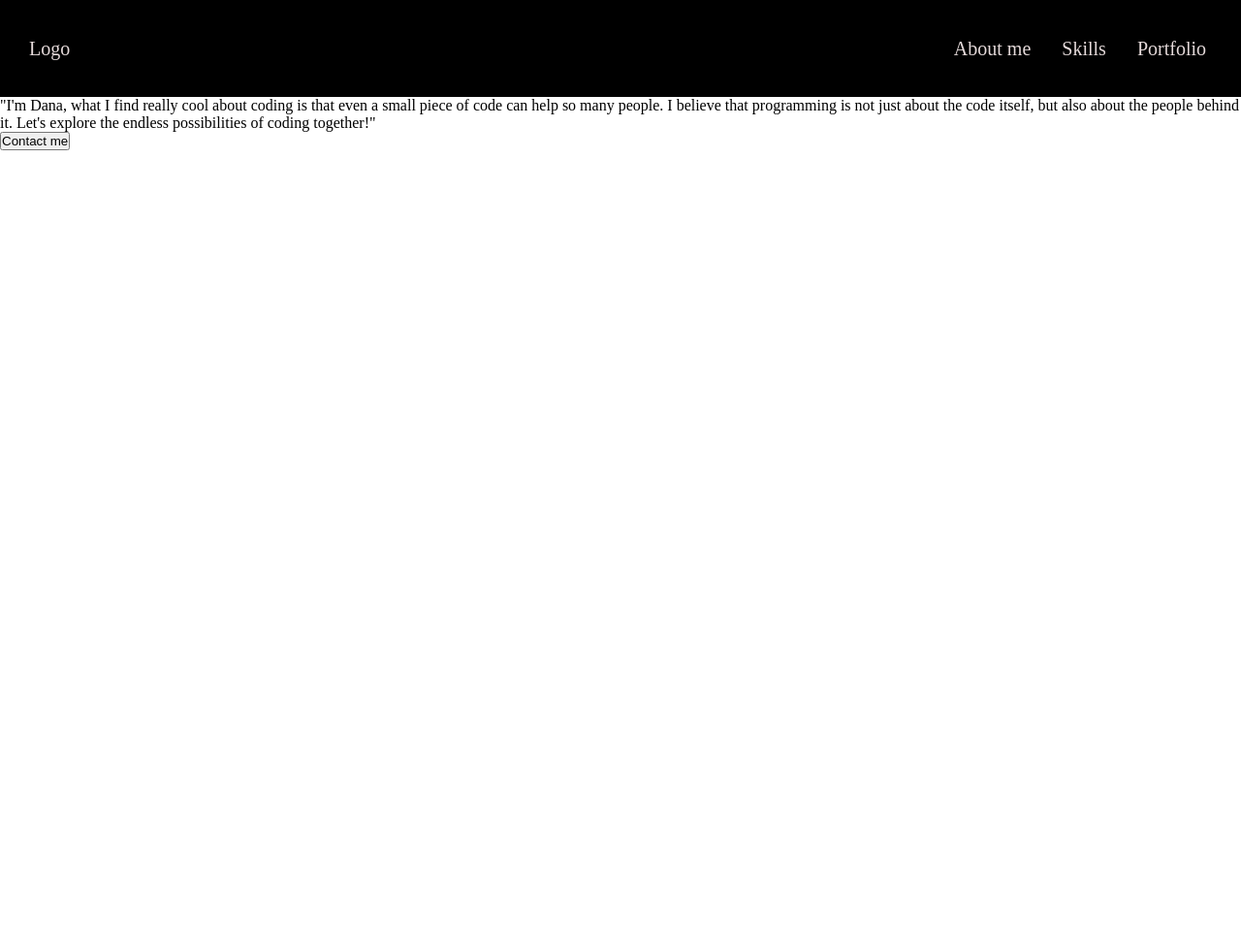
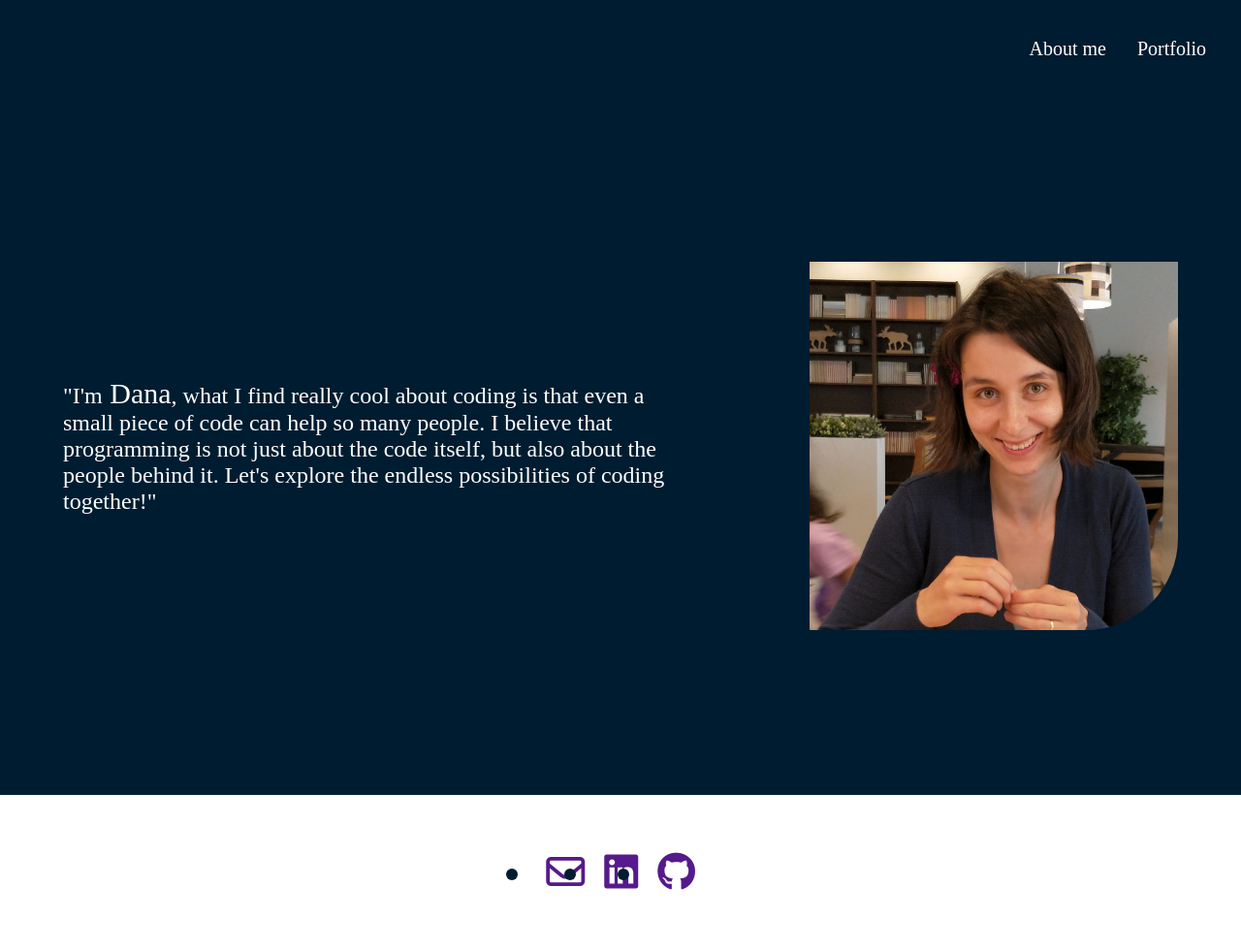
Before and after one commit to dhlavacova/Portfolio2023, a website: page src/index.html in a window 1280 px wide. Shown: the whole page at 97% size. Before the commit the page ends 800 px from the top, so only its background shows below. Drawn offline with Linux system fonts and the light colour scheme.

Commit message:
aboutme,footer

```diff
--- a/src/index.html
+++ b/src/index.html
@@ -4,29 +4,29 @@
         <meta charset="UTF-8">
         <title>Title</title>
         <link rel="stylesheet" href="styles/style.css">
+        <script src="https://kit.fontawesome.com/ead2bdd2d0.js" crossorigin="anonymous"></script>
     </head>
     <body>
         <header>
             <nav>
-                <a href="">Logo</a>
+
                 <ul class="navigation">
                     <li><a href="#">About me</a> </li>
-                    <li><a href="#">Skills</a> </li>
                     <li><a href="#">Portfolio</a> </li>
-                    <li><a href="#">Kontakt</a> </li>
 
                 </ul>
             </nav>
         </header>
         <main>
-        <section class="about me">
+        <section class="about_me">
           <div class="container-me">
-                <p>"I'm Dana, what I find really cool about coding is that even a small piece of code can help so many
+              <div class="text-me">
+
+                <p>"I'm<spam style="font-size: 30px"> Dana</spam>, what I find really cool about coding is that even a small piece of code can help so many
                     people. I believe that programming is not just about the code itself, but also about the people behind it. Let's explore the endless possibilities of coding together!"
                 </p>
-                <button class='button-contact'>
-                Contact me
-                </button>
+              </div>
+
                 <div class="myphoto">
 
                 </div>
@@ -43,7 +43,11 @@
             </section>
         </main>
         <footer class="footer">
-
+            <ul class="contact">
+                <li class="icon"><a href=""><i class="fa-regular fa-envelope"></i></a> </li>
+                <li class="icon"><a href=""><i class="fa-brands fa-linkedin"></i></a> </li>
+                <li class="icon"><a href=""><i class="fa-brands fa-github"></i></a> </li>
+            </ul>
         </footer>
     </body>
 </html>
--- a/src/scss/abstracts/__abstracts-dir.scss
+++ b/src/scss/abstracts/__abstracts-dir.scss
@@ -1 +1,2 @@
 @import '_variables.scss';
+@import '_mixins.scss';
--- a/src/scss/abstracts/_mixins.scss
+++ b/src/scss/abstracts/_mixins.scss
@@ -0,0 +1,7 @@
+@mixin flex($justify,$alignItems){
+  display: flex;
+  justify-content: $justify;
+  align-items: $alignItems;
+
+
+}
--- a/src/scss/abstracts/_variables.scss
+++ b/src/scss/abstracts/_variables.scss
@@ -1,3 +1,3 @@
-$backgroundNav: black;
-$colorNav: #E5DADAFF;
-$navhoverbackground: #deb6ab;
+$backgroundNav: #001C30;
+$colorText: white;
+$navhoverbackground: white;
--- a/src/scss/layouts/__layouts-dir.scss
+++ b/src/scss/layouts/__layouts-dir.scss
@@ -1 +1,2 @@
 @import 'main-menu.scss';
+@import 'footer.scss';
--- /dev/null
+++ b/src/scss/layouts/_footer.scss
@@ -0,0 +1,16 @@
+footer{
+  height:10rem;
+  background-color:white;
+  .contact{
+    height:10rem;
+    @include flex(center, center);
+    flex-direction:row;
+    align-content: center;
+.icon {
+  color:$backgroundNav;
+  font-size: 2.5rem;
+  padding:10px;
+  text-decoration: none;
+}
+  }
+}
--- a/src/scss/layouts/_main-menu.scss
+++ b/src/scss/layouts/_main-menu.scss
@@ -1,40 +1,70 @@
-*{
-  padding:0;
-  margin:0;
-  box-sizing: border-box;
-}
+
 nav {
   display: flex;
-  justify-content: space-between;
+  justify-content: flex-end;
   background-color: $backgroundNav;
   padding: 0 20px;
   height: 100px;
+  width: 100%;
+
 }
+
 nav a {
   align-self: center;
-  color: $colorNav;
+  color: $colorText;
   font-size: 20px;
   text-decoration: none;
   padding: 10px;
 }
+
 .navigation {
   list-style-type: none;
   display: flex;
 
   align-items: center;
 }
+
 .navigation a {
   display: block;
   padding: 16px;
 
 }
+
 .navigation a:hover {
   background-color: $navhoverbackground;
   color: $backgroundNav;
 }
-.navigation li:last-child {
-  display: none;
+
+
+.about_me {
+  .container-me {
+    height: 45rem;
+    background: $backgroundNav;
+    color: $colorText;
+    font-size: 1.5rem;
+    @include flex(space-around, center);
+
+    .text-me {
+      width: 50%;
+    }
+
+    .myphoto {
+      background-image: url('../../img/myself.jpg');
+      background-repeat: no-repeat;
+      background-position:  50% 20%;
+      background-size: cover;
+      width: 380px;
+      height: 380px;
+      border-radius:  0  0 25% 0;
+
+    }
+  }
 }
+
+footer {
+
+}
+
 
 @media (max-width: 600px) {
   nav {
```
Also changed, not shown: src/img/myself.jpg (added), src/styles/style.css, 2 other files.
